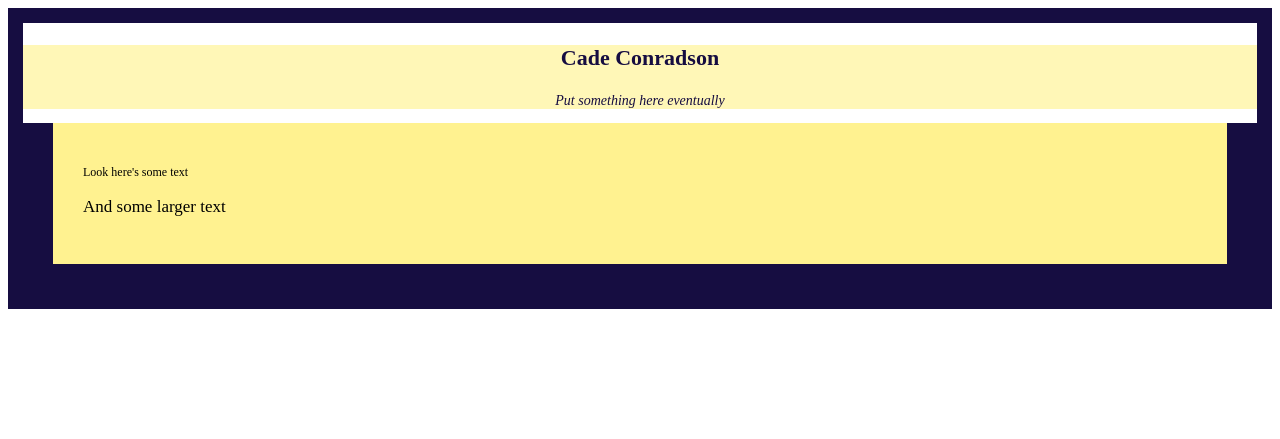
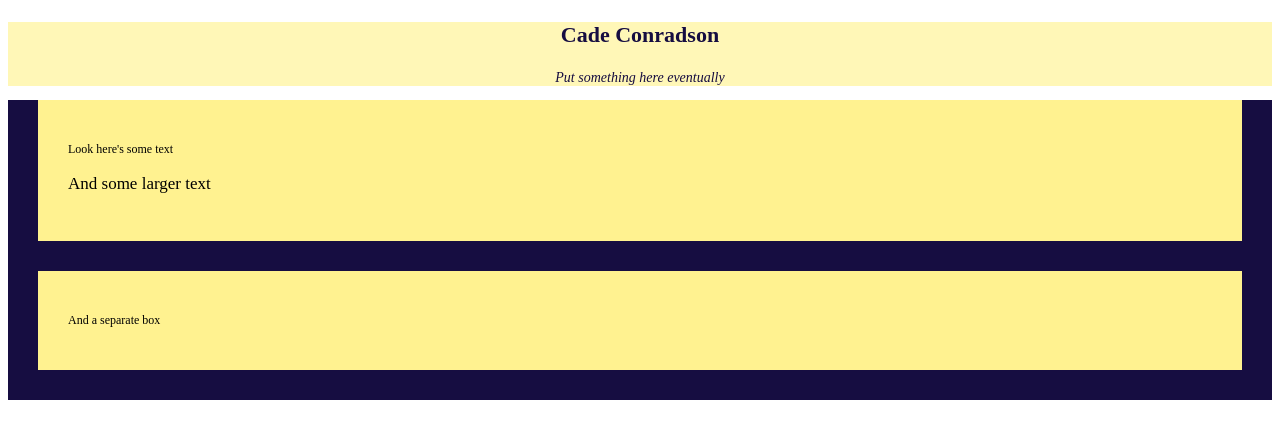
Before and after one commit to cconradson/cconradson.github.io, a Jekyll site: the page built from index.html, in a window 1280 px wide. Shown: the top 439 px of the page. Built offline with Jekyll 4.4.1, drawn with Linux system fonts in a browser that asks for light colours.

Commit message:
style attempt 4

```diff
--- a/assets/css/main.css
+++ b/assets/css/main.css
@@ -2,10 +2,6 @@ header {
 	text-align: center;
 	background-color: #fff7b7;
 	color: #160d41;
-}
-
-body {
-	border: 15px solid #160d41;
 }
 
 div {
--- a/index.html
+++ b/index.html
@@ -6,3 +6,7 @@ layout: default
 	<p>Look here's some text</p>
 	<p class='larger'>And some larger text</p>
 </div>
+
+<div>
+	<p>And a separate box</p>
+</div>
```
